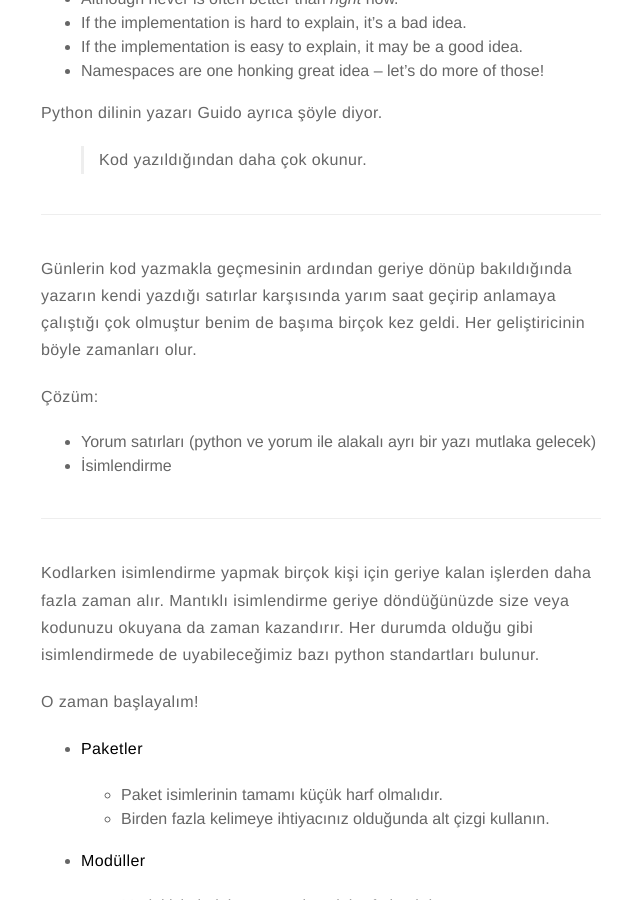
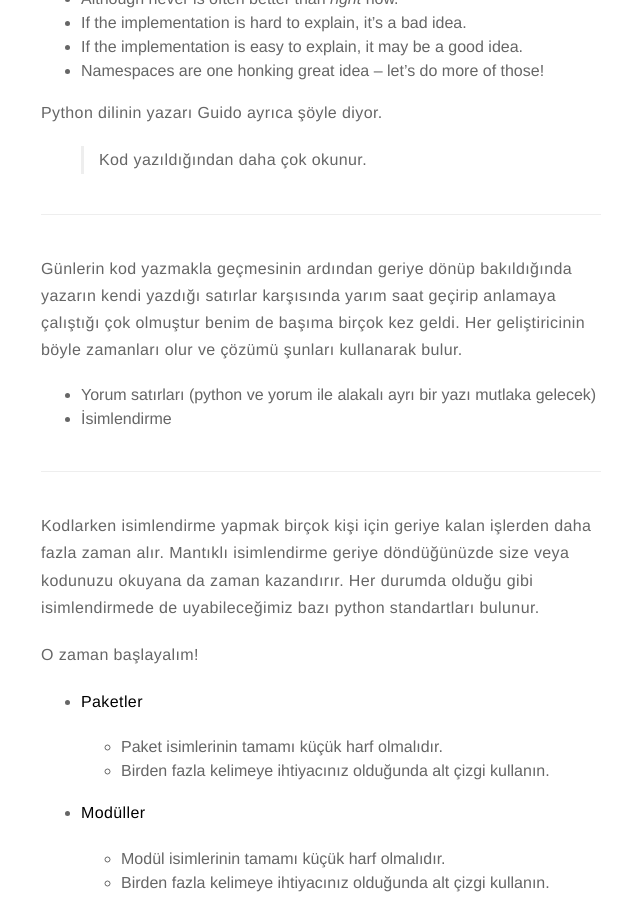
Before and after one commit to mdurmuss/mdurmuss.github.io, a Jekyll site: the page built from _posts/2019-10-27-python-ve-isimlendirme.md, in a window 1280 px wide and 900 px high, scrolled down 1573 px. Shown: the whole window, without its empty margins (319-959 px from the left). Built offline with Jekyll 4.4.1, drawn with Linux system fonts in a browser that asks for light colours.

Commit message:
Update 2019-10-27-python-ve-isimlendirme.md

```diff
--- a/_posts/2019-10-27-python-ve-isimlendirme.md
+++ b/_posts/2019-10-27-python-ve-isimlendirme.md
@@ -41,9 +41,7 @@ Python dilinin yazarı Guido ayrıca şöyle diyor.
 
 ------
 
-Günlerin kod yazmakla geçmesinin ardından geriye dönüp bakıldığında yazarın kendi yazdığı satırlar karşısında yarım saat geçirip anlamaya çalıştığı çok olmuştur benim de başıma birçok kez geldi. Her geliştiricinin böyle zamanları olur.
-
-Çözüm:
+Günlerin kod yazmakla geçmesinin ardından geriye dönüp bakıldığında yazarın kendi yazdığı satırlar karşısında yarım saat geçirip anlamaya çalıştığı çok olmuştur benim de başıma birçok kez geldi. Her geliştiricinin böyle zamanları olur ve çözümü şunları kullanarak bulur.
 
 - Yorum satırları (python ve yorum ile alakalı ayrı bir yazı mutlaka gelecek)
 - İsimlendirme
```
